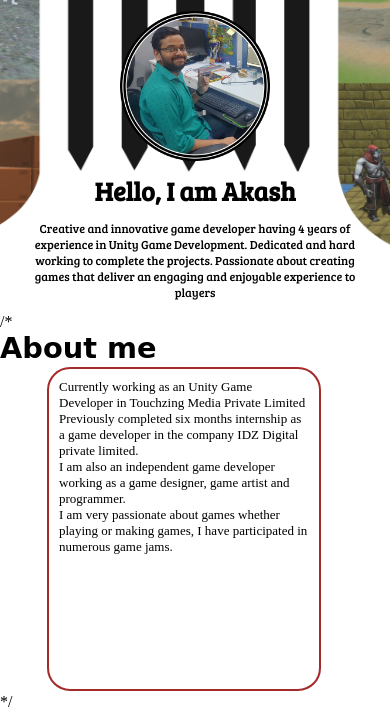
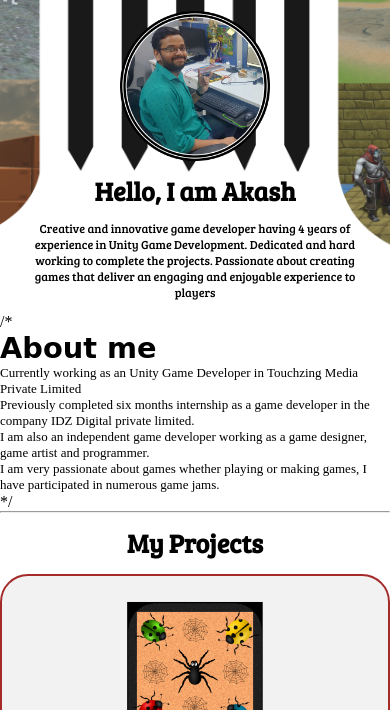
Before and after one commit to AkashDP28/AkashDP28.github.io, a plain HTML site: page index.html in a window 390 px wide. Shown: the part 109-819 px from the top of the page. Drawn offline with Linux system fonts and the light colour scheme; a web font is replaced by a local one.

Commit message:
Update phone.css
removing about from phone css

```diff
--- a/css/phone.css
+++ b/css/phone.css
@@ -48,7 +48,7 @@
 }
 
 
-#about .aboutcontainer {
+/* #about .aboutcontainer {
     display: flex;
     flex-direction: column;
     /* justify-content: center; */
@@ -74,7 +74,7 @@
 #about h1{
     font-size: 1.8rem;
 }
-
+*/
 #services .box img{
   height: 120px;
   margin: auto;
```
